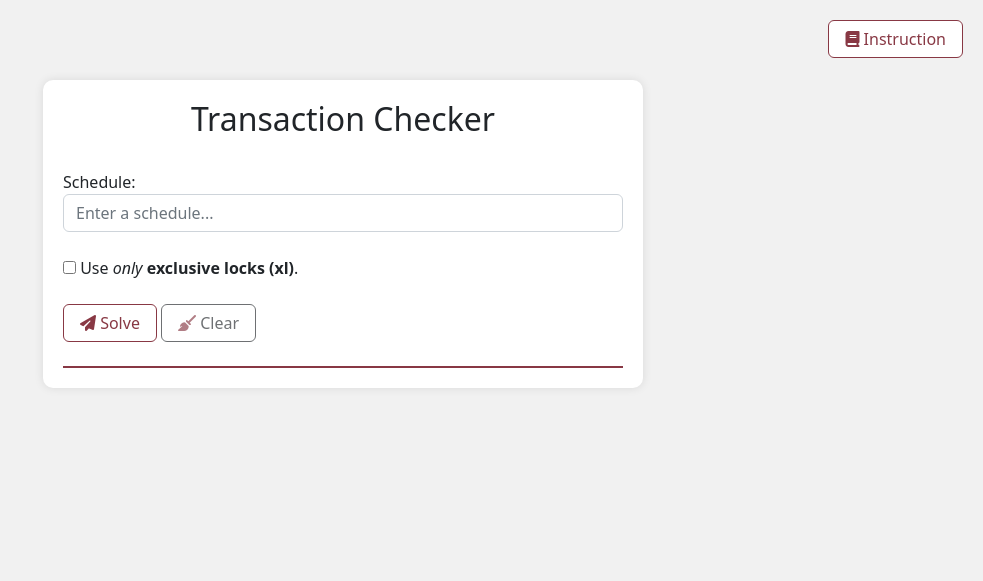
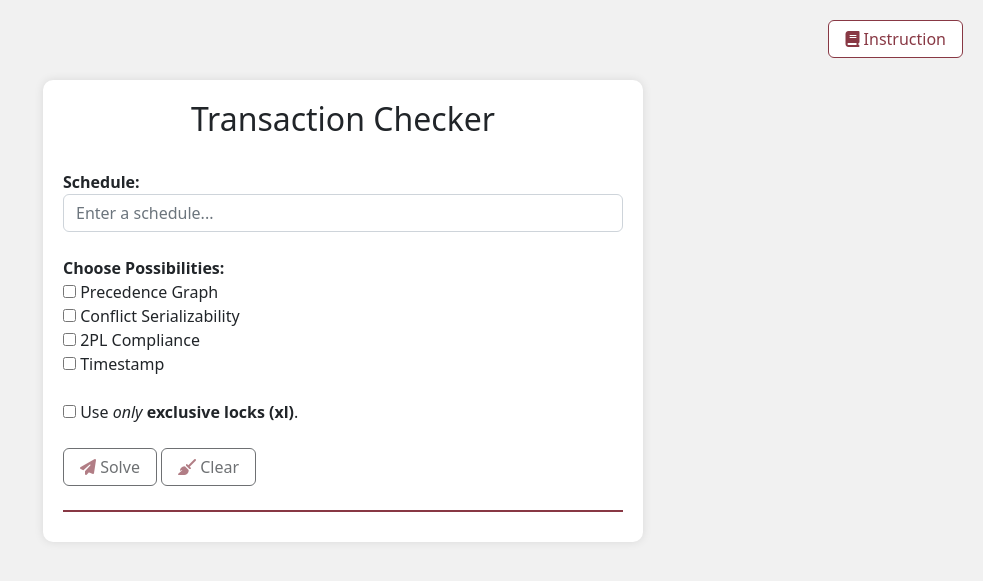
Before and after one commit to Awenega/Schedule-Checker-for-Concurrency-Control, a Python web app: template flask/static/templates/solver.html in a window 1280 px wide. Shown: the top 581 px of the page, without its empty margins (297-1280 px from the left). Run offline with Jinja, Linux system fonts and the light colour scheme; the template is opened without the code that fills it, so the values that code supplies are empty.

Commit message:
Add possibilities to choose what solve

```diff
--- a/flask/operation.py
+++ b/flask/operation.py
@@ -25,9 +25,9 @@ class Operation:
             s = 'w'
         elif self.operation_type == 'UNLOCKED':
             s = 'u'
-        elif self.operation_type == 'SHARED_L':
+        elif self.operation_type == 'SHARED_LOCK':
             s = 'sl'
-        elif self.operation_type == 'XCLUSIVE_L':
+        elif self.operation_type == 'EXCLUSIVE_LOCK':
             s = 'xl'
         else:
             print('WARNING: op operation_type not recognized')
--- a/flask/static/css/style.css
+++ b/flask/static/css/style.css
@@ -64,8 +64,9 @@ body {
     color: white;
   }
 
-  #response-container {
+  #precedence-graph-container {
     border-top: solid 2px #883844;
+    padding-top: 10px ;
   }
 
   .author-section {
@@ -81,6 +82,7 @@ body {
     padding-bottom: 1rem;
   }
 
-  @media (ma) {
-
+  .btn[disabled]:hover .tooltip {
+    opacity: 1;
+    visibility: visible;
   }
--- a/flask/static/js/home.js
+++ b/flask/static/js/home.js
@@ -6,7 +6,6 @@ function submitForm(event) {
     $("#precedence-graph-container").empty();
     var formData = $("#form_with_schedule").serialize();
     $.post("/solve", formData, function (data) {
-
         if (data.precedence_graph === undefined) {
             // Precedence graph not available in the JSON data
             // Append the response data to the response container
@@ -22,6 +21,22 @@ function submitForm(event) {
             updateButtonStates();
             return;
         }
+        else if (data.precedence_graph == null) {
+            var responseData = data.data;
+            // Precedence graph not available in the JSON data
+            // Append the response data to the response container
+            $("#response-container").append("<div class='response'>" + responseData + "</div>");
+
+            // Clear the input field after form submission
+            $("#input_with_schedule").val("");
+
+            // Scroll to the bottom to show the latest response
+            $("#response-container").scrollTop($("#response-container")[0].scrollHeight);
+
+            // Update button states after receiving the response
+            updateButtonStates();
+            return;
+        } else {
             // Extract the response data and precedence graph from the JSON data
             var responseData = data.data;
             var precedenceGraph = data.precedence_graph;
@@ -37,14 +52,50 @@ function submitForm(event) {
 
             // Update button states after receiving the response
             updateButtonStates();
+
             // Display the precedence graph using d3.js
             drawPrecedenceGraph(precedenceGraph);
+        }
     });
 }
 
 $(document).ready(function () {
     // Initialize button states on page load
     updateButtonStates();
+
+    $("#solve_button").prop("disabled", true);
+
+    // Initialize tooltips
+    var tooltipTriggerList = [].slice.call(document.querySelectorAll('[data-bs-toggle="tooltip"]'))
+    var tooltipList = tooltipTriggerList.map(function (tooltipTriggerEl) {
+        return new bootstrap.Tooltip(tooltipTriggerEl)
+    });
+
+    // Show tooltip on hover when the button is disabled
+    $("#solve_button").hover(
+        function () {
+            if ($(this).prop("disabled")) {
+                $(this).tooltip("show");
+            }
+        },
+        function () {
+            if ($(this).prop("disabled")) {
+                $(this).tooltip("hide");
+            }
+        }
+    );
+
+    // Add event listener to checkboxes
+    $("input[name='possibility']").on("change", function () {
+        // Check if any checkbox is checked
+        if ($("input[name='possibility']:checked").length > 0) {
+            // Enable the Solve button
+            $("#solve_button").prop("disabled", false);
+        } else {
+            // Disable the Solve button
+            $("#solve_button").prop("disabled", true);
+        }
+    });
 
     // Handle Clear button click
     $("#clear_button").click(function () {
@@ -78,7 +129,7 @@ function updateButtonStates() {
 function drawPrecedenceGraph(precedenceGraph) {
 
     // Update the title with the specified text
-    $("#precedence-graph-container").html("<b>Precedence Graph</b>");
+    $("#precedence-graph-container").html("<h4>Precedence Graph:</h4>");
     // Extract unique IDs from the precedenceGraph
     const uniqueIds = [...new Set(precedenceGraph.flat())];
 
--- a/flask/static/templates/solver.html
+++ b/flask/static/templates/solver.html
@@ -43,7 +43,7 @@
         <h2 class="text-center pb-4">Transaction Checker</h2>
         <form id="form_with_schedule" onsubmit="submitForm(event)">
           <div class="form-group pb-4">
-            <label for="input_with_schedule">Schedule:</label>
+            <label for="input_with_schedule"><b>Schedule:</b></label>
             <input
               type="text"
               name="schedule"
@@ -52,6 +52,28 @@
               placeholder="Enter a schedule..."
             />
           </div>
+          <!-- Add checkboxes for each possibility -->
+          <div class="form-group pb-4">
+            <label><b>Choose Possibilities:</b></label
+            ><br />
+            <input
+              type="checkbox"
+              name="possibility"
+              value="precedence_graph"
+            />
+            Precedence Graph<br />
+            <input
+              type="checkbox"
+              name="possibility"
+              value="conflict_serializability"
+            />
+            Conflict Serializability<br />
+            <input type="checkbox" name="possibility" value="2pl_protocol" />
+            2PL Compliance <br />
+            <input type="checkbox" name="possibility" value="timestamp" />
+            Timestamp<br />
+          </div>
+
           <div class="form-group pb-4">
             <input type="checkbox" name="use_xl_only" id="input_checkbox" />
             <label for="input_checkbox"
@@ -59,7 +81,11 @@
             >
           </div>
           <div class="form-group pb-4">
-            <button type="submit" class="btn btn-default px-3 sapienza-button">
+            <button
+              type="submit"
+              id="solve_button"
+              class="btn btn-default px-3 sapienza-button"
+            >
               <i class="fa-solid fa-paper-plane icon-of-page"></i> Solve
             </button>
             <button
@@ -71,9 +97,10 @@
             </button>
           </div>
         </form>
+        <div id="precedence-graph-container"></div>
         <div id="response-container"></div>
-        <div id="precedence-graph-container"></div>
       </div>
     </div>
+    <script src="https://cdn.jsdelivr.net/npm/bootstrap@5.2.3/dist/js/bootstrap.bundle.min.js"></script>
   </body>
 </html>
```
Also changed, not shown: flask/app.py (+46 -46 lines). Lines whose indentation alone changed are shown as unchanged.
